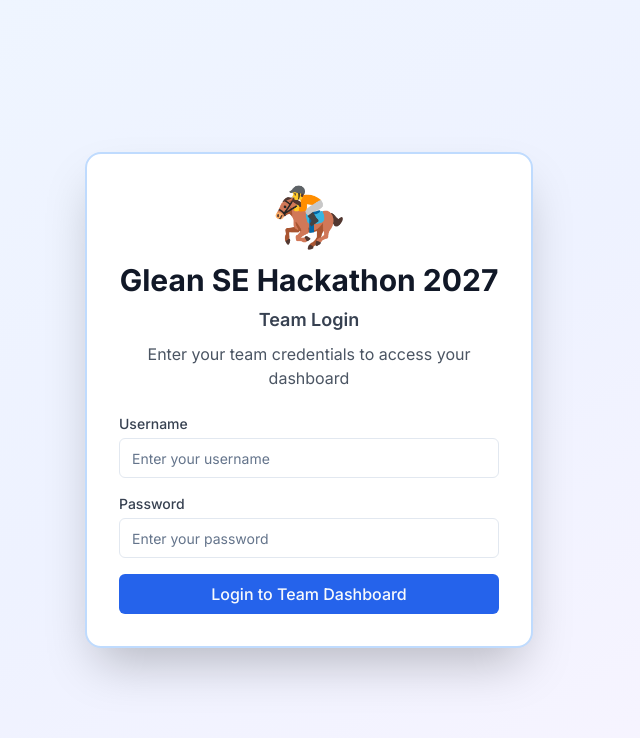
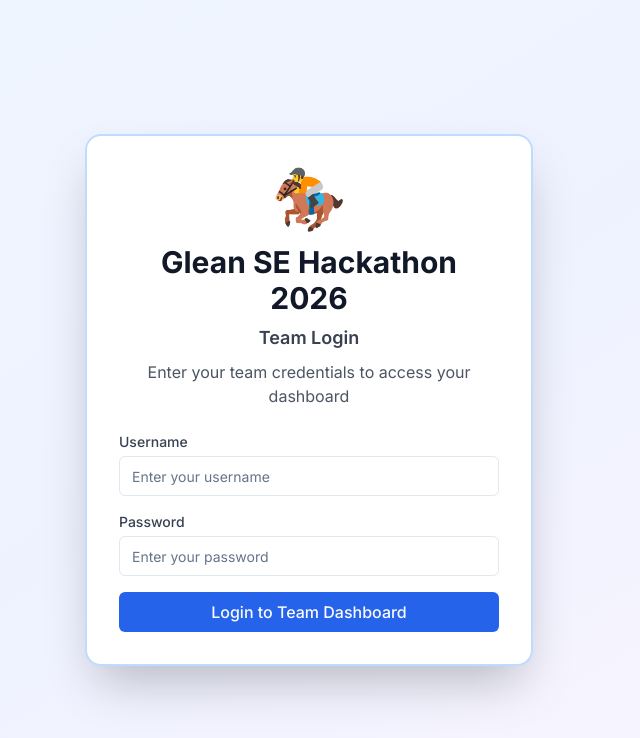
Before and after one commit to anwesh-rijal-glean/hack-26, a Next.js app: page /team in a window 1280 px wide. Shown: the top 738 px of the page, without its empty margins (331-971 px from the left). Built offline with nearby package versions, Linux system fonts and the light colour scheme.

Commit message:
Reverting Dates to 2026

```diff
--- a/app/admin/page.tsx
+++ b/app/admin/page.tsx
@@ -127,7 +127,7 @@
             </Button>
           </div>
           <h1 className="text-4xl font-bold text-gray-900 mb-2">
-            👑 Glean SE Hackathon 2027 - Admin Dashboard
+            👑 Glean SE Hackathon 2026 - Admin Dashboard
           </h1>
           <p className="text-gray-600">
             Monitor all teams, manage tasks, and control the competition
--- a/app/judge/page.tsx
+++ b/app/judge/page.tsx
@@ -93,7 +93,7 @@
             </div>
           </div>
           <h1 className="text-4xl font-bold text-gray-900 mb-2">
-            ⚖️ Glean SE Hackathon 2027 - Judge Portal
+            ⚖️ Glean SE Hackathon 2026 - Judge Portal
           </h1>
           <p className="text-gray-600">
             Score the finalist presentations
--- a/app/layout.tsx
+++ b/app/layout.tsx
@@ -5,8 +5,8 @@
 const inter = Inter({ subsets: ["latin"] });
 
 export const metadata: Metadata = {
-  title: "Glean SE Hackathon 2027",
-  description: "Track team progress in real-time during Glean SE Hackathon 2027",
+  title: "Glean SE Hackathon 2026",
+  description: "Track team progress in real-time during Glean SE Hackathon 2026",
 };
 
 export default function RootLayout({
--- a/app/page.tsx
+++ b/app/page.tsx
@@ -36,7 +36,7 @@
           <div className="flex items-center justify-between">
             <div>
               <h1 className="text-3xl font-bold text-gray-900">
-                🏁 Glean SE Hackathon 2027 - Live Results
+                🏁 Glean SE Hackathon 2026 - Live Results
               </h1>
               <p className="text-sm text-gray-600 mt-1">
                 Real-time competition dashboard · Updates every 5 seconds
--- a/app/team/page.tsx
+++ b/app/team/page.tsx
@@ -152,7 +152,7 @@
             </div>
           </div>
           <h1 className="text-4xl font-bold text-gray-900 mb-2">
-            🏇 Glean SE Hackathon 2027 - Team Dashboard
+            🏇 Glean SE Hackathon 2026 - Team Dashboard
           </h1>
           <p className="text-gray-600">
             Track your progress and share your work via Drive and Slack
@@ -276,7 +276,7 @@
                       💬 Share Updates on Slack
                     </p>
                     <p className="text-blue-600 font-mono text-sm font-medium">
-                      #gko-fy2027-se-hackathon
+                      #gko-fy2026-se-hackathon
                     </p>
                   </div>
 
--- a/components/AdminPasswordGate.tsx
+++ b/components/AdminPasswordGate.tsx
@@ -30,7 +30,7 @@
         <div className="text-center mb-6">
           <div className="text-6xl mb-4">👑</div>
           <h1 className="text-3xl font-bold text-gray-900 mb-2">
-            Glean SE Hackathon 2027
+            Glean SE Hackathon 2026
           </h1>
           <p className="text-lg font-semibold text-gray-700 mb-2">
             Admin Access
--- a/components/JudgeLoginGate.tsx
+++ b/components/JudgeLoginGate.tsx
@@ -32,7 +32,7 @@
         <div className="text-center mb-6">
           <div className="text-6xl mb-4">⚖️</div>
           <h1 className="text-3xl font-bold text-gray-900 mb-2">
-            Glean SE Hackathon 2027
+            Glean SE Hackathon 2026
           </h1>
           <p className="text-lg font-semibold text-gray-700 mb-2">
             Judge Portal
--- a/components/TeamLoginGate.tsx
+++ b/components/TeamLoginGate.tsx
@@ -32,7 +32,7 @@
         <div className="text-center mb-6">
           <div className="text-6xl mb-4">🏇</div>
           <h1 className="text-3xl font-bold text-gray-900 mb-2">
-            Glean SE Hackathon 2027
+            Glean SE Hackathon 2026
           </h1>
           <p className="text-lg font-semibold text-gray-700 mb-2">
             Team Login
```
